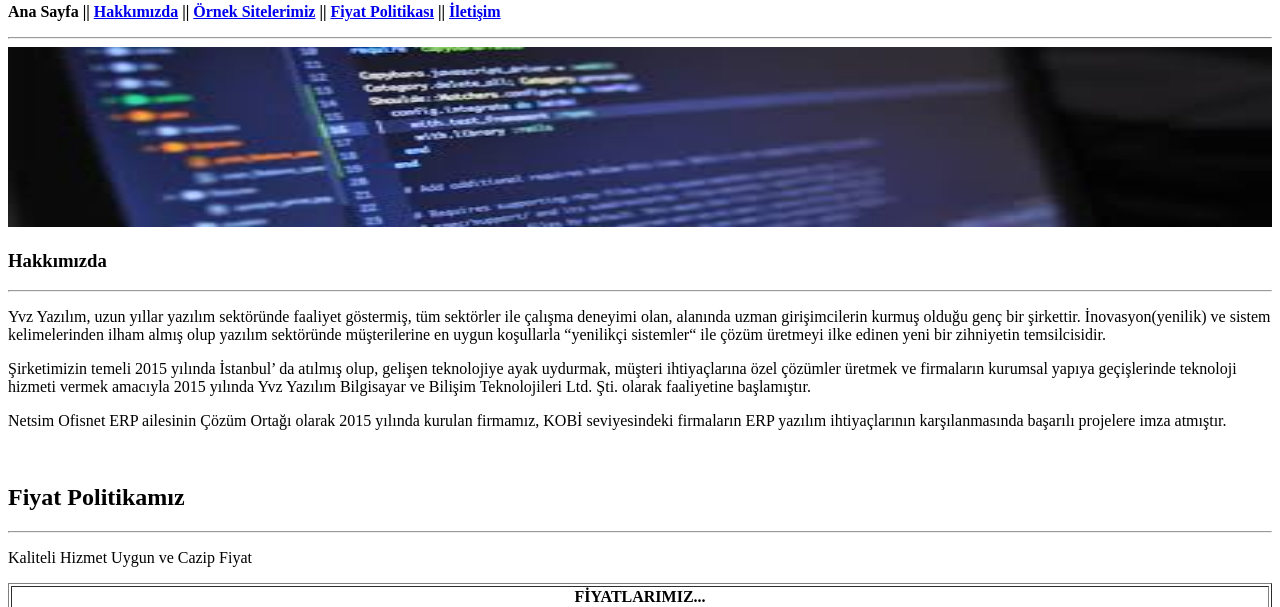
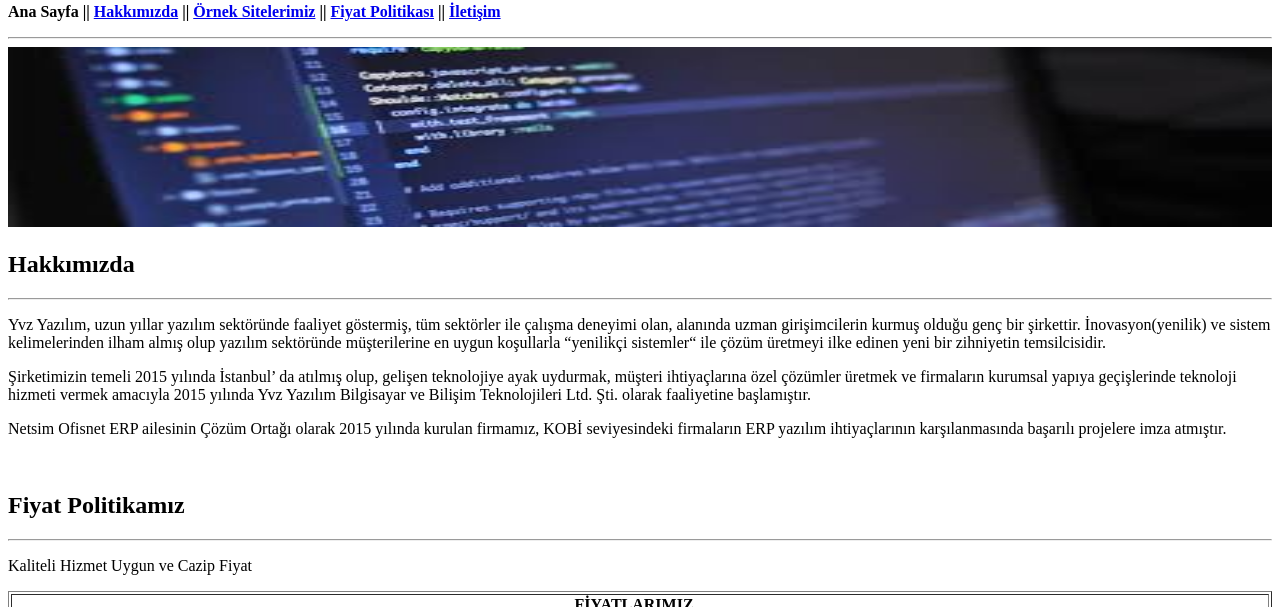
Before and after one commit to YavuzGurdal/HTML_Basic-Web-Site, a plain HTML site: page index.html in a window 1280 px wide. Shown: the part 125-732 px from the top of the page. Drawn offline with Linux system fonts and the light colour scheme; files whose address does not match are found by name.

Commit message:
h3 h2 yapıldı

```diff
--- a/index.html
+++ b/index.html
@@ -20,7 +20,7 @@
     <!--img width="100%" height="180" src="https://www.google.com/imgres?imgurl=https%3A%2F%2Fwww.medyasoft.com.tr%2Fdocuments%2Fblog_yazilari%2Fyerli2.jpg&imgrefurl=https%3A%2F%2Fwww.medyasoft.com.tr%2Ftr%2Fblog%2Fyerli-ve-milli-yazilimin-onu-nasil-acilir&docid=JUBKf3W-C20Q7M&tbnid=Gafz9ujqtpS1LM%3A&vet=12ahUKEwipk6fsrd_lAhUhMewKHWKMBwU4ZBAzKBQwFHoECAEQFw..i&w=1920&h=630&bih=529&biw=1280&q=yaz%C4%B1l%C4%B1mla%20ilgili%20foto%C4%9Fraf&ved=2ahUKEwipk6fsrd_lAhUhMewKHWKMBwU4ZBAzKBQwFHoECAEQFw&iact=mrc&uact=8" alt="Yvz Yazılım"-->
 
   <!--hakkımızda kısmı-->
-    <h3 id="hakkimizda">Hakkımızda</h3><hr>
+    <h2 id="hakkimizda">Hakkımızda</h2><hr>
     <p>Yvz Yazılım, uzun yıllar yazılım sektöründe faaliyet göstermiş, tüm sektörler ile çalışma deneyimi olan, alanında uzman girişimcilerin kurmuş olduğu genç bir şirkettir. İnovasyon(yenilik) ve sistem kelimelerinden ilham almış olup yazılım sektöründe müşterilerine en uygun koşullarla “yenilikçi sistemler“ ile çözüm üretmeyi ilke edinen yeni bir zihniyetin temsilcisidir.</p>
     <p>Şirketimizin temeli 2015 yılında İstanbul’ da atılmış olup, gelişen teknolojiye ayak uydurmak, müşteri ihtiyaçlarına özel çözümler üretmek ve firmaların kurumsal yapıya geçişlerinde teknoloji hizmeti vermek amacıyla 2015 yılında Yvz Yazılım Bilgisayar ve Bilişim Teknolojileri Ltd. Şti. olarak faaliyetine başlamıştır.</p>
     <p>Netsim Ofisnet ERP ailesinin Çözüm Ortağı olarak 2015 yılında kurulan firmamız, KOBİ seviyesindeki firmaların ERP yazılım ihtiyaçlarının karşılanmasında başarılı projelere imza atmıştır.</p>
```
